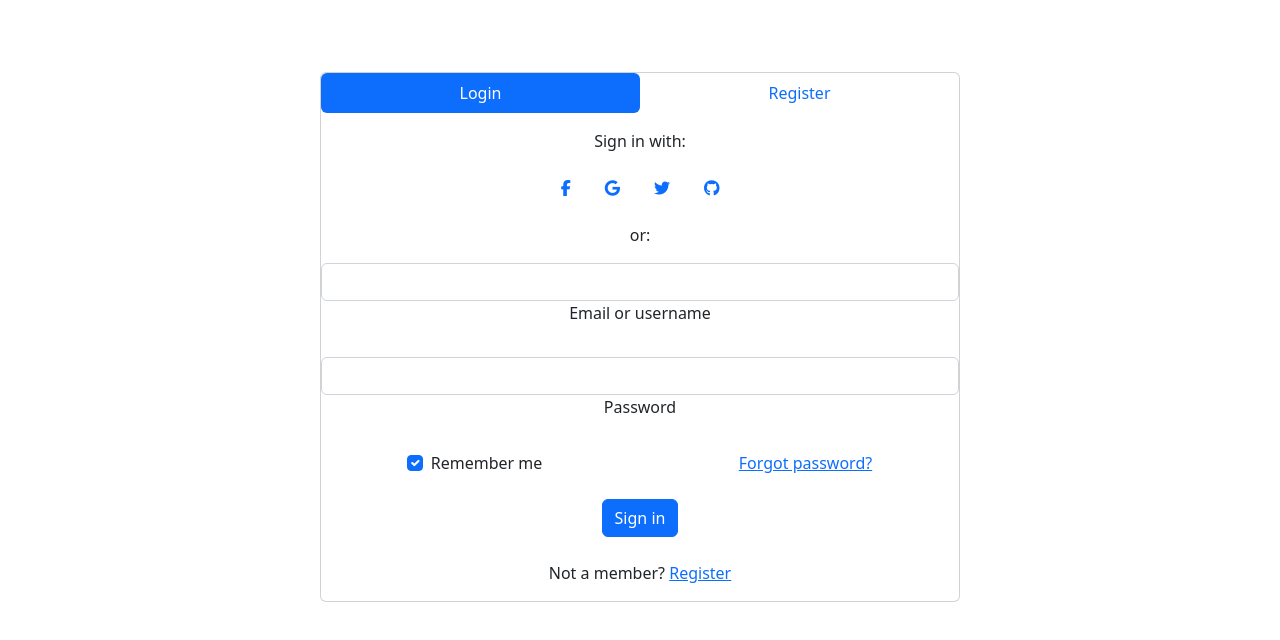
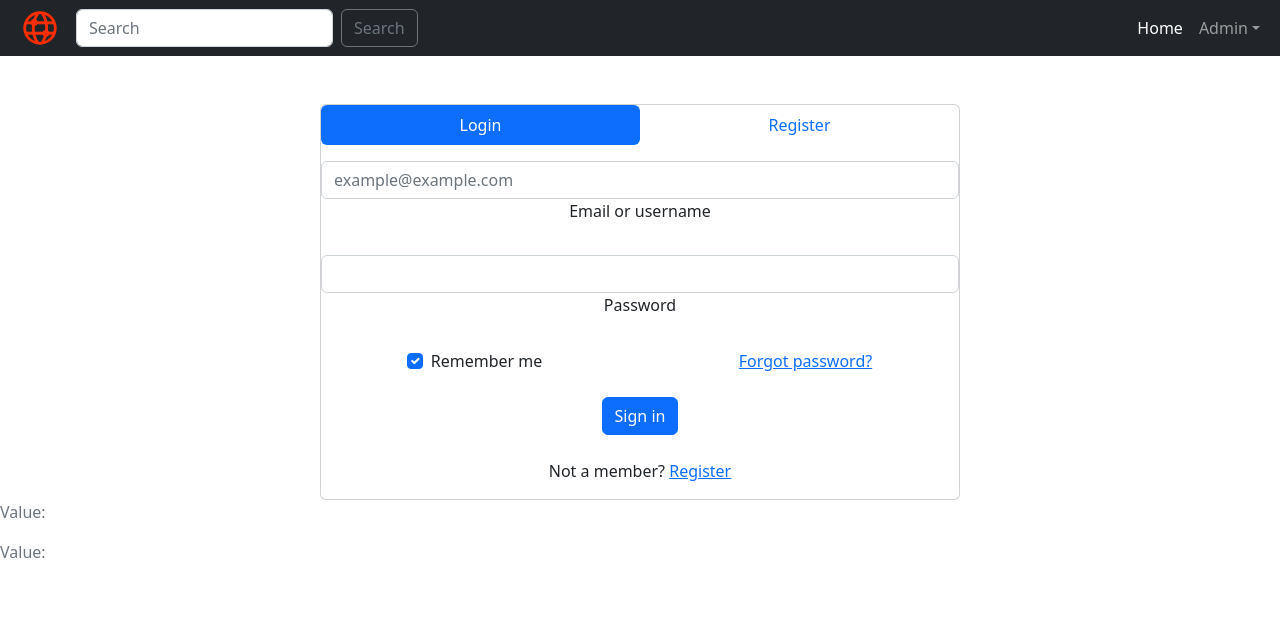
Before and after one commit to Fonfon99/front, a Vue app: page /login in a window 1280 px wide. Shown: the top 640 px of the page. Built offline with nearby package versions, Linux system fonts and the light colour scheme.

Commit message:
connecting backend

```diff
--- a/src/components/Card.vue
+++ b/src/components/Card.vue
@@ -50,7 +50,7 @@
             </div>
             <input type="text" name="createPost" class="ps-3 my-1 flex-grow-1 me-4 w-auto rounded border border-1 bg-light"
                 placeholder="Post comment" />
-            <button type="button" class="btn btn-primary my-auto" style="width: 60px; height: 30px">Post</button>
+            <button type="button" class="btn btn-primary my-auto">Post</button>
         </div>
       </div>
     </div>
--- a/src/components/layout/Navbar.vue
+++ b/src/components/layout/Navbar.vue
@@ -2,39 +2,49 @@
 import Logo from '../UI/Logo.vue';
 export default {
   name: "Navbar",
-    components: { Logo }
+  components: { Logo },
+  methods: {
+    logOut: function () {
+      localStorage.removeItem("token");
+    }
+  }
 };
+
 </script>
 
 <template>
-    <nav class="navbar navbar-expand-md navbar-dark fixed-top bg-dark">
+  <nav class="navbar navbar-expand-md navbar-dark bg-dark">
     <div class="container-fluid ms-2">
-          <Logo/>
+      <Logo />
       <div class="collapse navbar-collapse" id="navbarCollapse">
-      <ul class="navbar-nav me-auto mb-2 mb-md-0">
+        <form class="d-flex ms-3">
+          <input class="form-control me-2" type="search" placeholder="Search" aria-label="Search">
+          <button class="btn btn-outline-secondary" type="submit" fill="#FFD7D7">Search</button>
+        </form>
+        <ul class="navbar-nav ms-auto mb-2 mb-md-0">
           <li class="nav-item ms-3">
             <router-link to="/home" class="nav-link active">Home</router-link>
           </li>
-        <li class="nav-item ms-3">
-          <router-link to="/contact" class="nav-link active">Contact</router-link>
+          <li class="nav-item dropdown ms-auto">
+            <a href="#" class="nav-link dropdown-toggle" data-bs-toggle="dropdown">Admin</a>
+            <div class="dropdown-menu dropdown-menu-end">
+              <div class="dropdown-divider"></div>
+              <router-link to="/login" @click="logOut" class="dropdown-item">Logout</router-link>
+            </div>
           </li>
         </ul>
-      <form class="d-flex">
-          <input class="form-control me-2" type="search" placeholder="Search" aria-label="Search">
-        <button class="btn btn-outline-secondary" type="submit" fill="#FFD7D7">Search</button>
-      </form>
       </div>
+
     </div>
   </nav>
 
 </template>
 <style module >
-
-
 body {
   min-height: 75rem;
   padding-top: 4.5rem;
 }
+
 .bd-placeholder-img {
   font-size: 1.125rem;
   text-anchor: middle;
--- a/src/main.js
+++ b/src/main.js
@@ -1,30 +1,16 @@
 import { createApp } from "vue";
 import BootstrapVue3 from "bootstrap-vue-3";
-import { createRouter, createWebHistory } from "vue-router";
+import {router} from "./routes/router.js";
 import { library } from '@fortawesome/fontawesome-svg-core'
 import { FontAwesomeIcon, FontAwesomeLayers, FontAwesomeLayersText} from '@fortawesome/vue-fontawesome'
 import { faImage,faLink,faUser} from '@fortawesome/free-solid-svg-icons'
 import {faCommentDots,faThumbsUp} from '@fortawesome/free-regular-svg-icons'
-
-library.add(faImage,faLink,faUser,faCommentDots,faThumbsUp)
-
 import App from "./App.vue";
-import LoginPage from "./pages/LoginPage.vue";
-import HomePage from "./pages/Home/HomePage.vue";
-
 import "bootstrap/dist/css/bootstrap.css";
 import "bootstrap-vue-3/dist/bootstrap-vue-3.css";
 
 
-
-const routes = [
-  { path: "/login", component: LoginPage },
-  { path: "/home", component: HomePage},
-];
-const router = createRouter({
-  history: createWebHistory(),
-  routes,
-});
+library.add(faImage,faLink,faUser,faCommentDots,faThumbsUp)
 
 const app = createApp(App);
 app.use(BootstrapVue3);
--- a/src/pages/Home/HomePage.vue
+++ b/src/pages/Home/HomePage.vue
@@ -5,11 +5,17 @@ import PostForm from './PostForm.vue';
 export default {
     name: "HomePage",
     components: { Navbar, Card, PostForm },
+    created() {
+        const token = localStorage.getItem("token");
+        if (!token) {
+            this.$router.push("/login");
+        }
+    }
 };
 </script>
 
 <template>
-<Navbar />
+<Navbar/>
 <PostForm />
 <Card/>
 <Card/>
--- a/src/pages/Home/PostForm.vue
+++ b/src/pages/Home/PostForm.vue
@@ -19,7 +19,7 @@
     };
 </script>
 <template>
-    <div class="wall d-block">
+    <div class="wall mt-4 d-block">
         <div class="container-sm rounded border d-flex m bg-white w-75">
             <div class="p-1">
                 <div class="rounded-circle border me-2 d-flex justify-content-center align-items-center" style="width: 40px; height: 40px" alt="Avatar">
@@ -28,14 +28,15 @@
             </div>
             <input type="text" name="createPost" class="ps-3 my-1 flex-grow-1 me-3 w-auto rounded border border-1 bg-light"
                 placeholder="Create Post" />
-            <label for="file-input" class="btn btn-light my-auto" style="width: 30px; height: 30px">
+            <button class="btn btn-light my-auto">
                 <font-awesome-icon icon="fa-solid fa-image"/>
-            </label>
-            <input type="file" id="file-input" style="display:none;"/>
-            <button type="button" class="btn btn-primary my-auto ms-3" style="width: 60px; height: 30px">Post</button>
+            </button>
+
+            <button type="button" class="btn btn-primary my-auto ms-3">Post</button>
         </div>
         <hr class="dropdown-divider mt-4 mx-auto border w-75 justify-content-center"/>
     </div>
 </template>
 <style>
+
 </style>
--- a/src/pages/LoginPage.vue
+++ b/src/pages/LoginPage.vue
@@ -1,12 +1,72 @@
 <script>
 import Navbar from '../components/layout/Navbar.vue';
+const methods = {
+  checkIdentifiers: function (event) {
+    console.log(this.username, this.password);
+    console.log(import.meta.env);
+    const url = import.meta.env.VITE_LOGIN_URL
+
+    fetch(url, {
+      method: 'POST',
+      headers: {
+        'Content-Type': 'application/json'
+      },
+      body: JSON.stringify({
+        username: this.username,
+        password: this.password
+      })
+    })
+      .then((response) => response.json())
+      // {
+      //   console.log(response);
+
+      //   // if (response.ok) return response.json();
+      //   // throw new Error(response.statusText);
+      //   })
+      .then((res) => {
+        console.log("res", (res));
+        const token = res.token;
+        localStorage.setItem("token", token);
+        // if (data.status === 'success') {
+        //   this.$router.push('/home');
+        // } else {
+        //   this.error = data.message;
+        // }
+      })
+      .catch((err) => {
+        console.error((err));
+      });
+
+
+    if (this.username !== "louis@louis.com") throw new Error("Invalid username");
+    if (this.password !== "123456") throw new Error("Invalid password");
+    this.$router.push("/home");
+    // if (this.username === 'admin' && this.password === 'admin') {
+    //   this.$router.push('/admin');
+    // } else if (this.username === 'user' && this.password === 'user') {
+    //   this.$router.push('/user');
+    // } else {
+    //   this.$router.push('/login');
+    // }
+  },
+}
     export default {
     name: "LoginPage",
+    data,
+    methods,
+    components: { Navbar }
 };
+function data() {
+  return {
+    username: '',
+    password: '',
+  }
+}
 </script>
 <template>
-    <div class="text-center m-auto">
-<div class="card">
+  <Navbar/>
+  <div class="text-center">
+  <div class="card mt-5 w-50 m-auto " style="height: 50%">
   <!-- Pills navs -->
 <ul class="nav nav-pills nav-justified mb-3" id="ex1" role="tablist">
   <li class="nav-item" role="presentation">
@@ -24,36 +84,15 @@ import Navbar from '../components/layout/Navbar.vue';
 <div class="tab-content">
   <div class="tab-pane fade show active " id="pills-login " role="tabpanel" aria-labelledby="tab-login">
     <form>
-      <div class="text-center mb-3">
-        <p>Sign in with:</p>
-        <button type="button" class="btn btn-link btn-floating mx-1">
-          <i class="fab fa-facebook-f"></i>
-        </button>
-
-        <button type="button" class="btn btn-link btn-floating mx-1">
-          <i class="fab fa-google"></i>
-        </button>
-
-        <button type="button" class="btn btn-link btn-floating mx-1">
-          <i class="fab fa-twitter"></i>
-        </button>
-
-        <button type="button" class="btn btn-link btn-floating mx-1">
-          <i class="fab fa-github"></i>
-        </button>
-      </div>
-
-      <p class="text-center">or:</p>
-
       <!-- Email input -->
       <div class="form-outline mb-4">
-        <input type="email" id="loginName" class="form-control" />
+        <input type="email" id="loginName" class="form-control" placeholder="example@example.com" v-model="username"/>
         <label class="form-label" for="loginName">Email or username</label>
       </div>
 
       <!-- Password input -->
       <div class="form-outline mb-4">
-        <input type="password" id="loginPassword" class="form-control" />
+        <input type="password" id="loginPassword" class="form-control" v-model="password"/>
         <label class="form-label" for="loginPassword">Password</label>
       </div>
 
@@ -74,7 +113,7 @@ import Navbar from '../components/layout/Navbar.vue';
       </div>
 
       <!-- Submit button -->
-      <button type="submit" class="btn btn-primary btn-block mb-4">Sign in</button>
+      <button type="submit" class="btn btn-primary btn-block mb-4" @click.prevent="checkIdentifiers">Sign in</button>
 
       <!-- Register buttons -->
       <div class="text-center">
@@ -152,8 +191,14 @@ import Navbar from '../components/layout/Navbar.vue';
 <!-- Pills content -->
 </div>
 </div>
+<p class="text-muted">Value: {{username}}</p>
+<p class="text-muted">Value: {{password}}</p>
 </template>
-<style scoped>
+<style module>
+  body {
+    background-color: #cbcbcb9e;
+    padding: 0 !important;
+  }
 
     @media screen  {
       .card{
--- /dev/null
+++ b/src/routes/router.js
@@ -0,0 +1,23 @@
+import { createRouter, createWebHistory } from "vue-router";
+import LoginPage from "../pages/LoginPage.vue";
+import HomePage from "../pages/home/HomePage.vue";
+
+const routes = [
+  { path: "/login", component: LoginPage },
+  { path: "/home", component: HomePage},
+  { path: "/", redirect: "/home"},
+];
+
+const router = createRouter({ history: createWebHistory(), routes });
+
+router.beforeEach((to, from) => {
+  const publicPages = ['/login'];
+  if (!publicPages.includes(to.path) && !isLoggedIn()) {
+    router.push("/login")
+  }
+});
+
+function isLoggedIn() {
+  return localStorage.getItem('token') === "JWToken";
+}
+export {router};
```
Also changed, not shown: 1 other file (tests, documents, lock files or other folders). Lines whose indentation alone changed are shown as unchanged.
